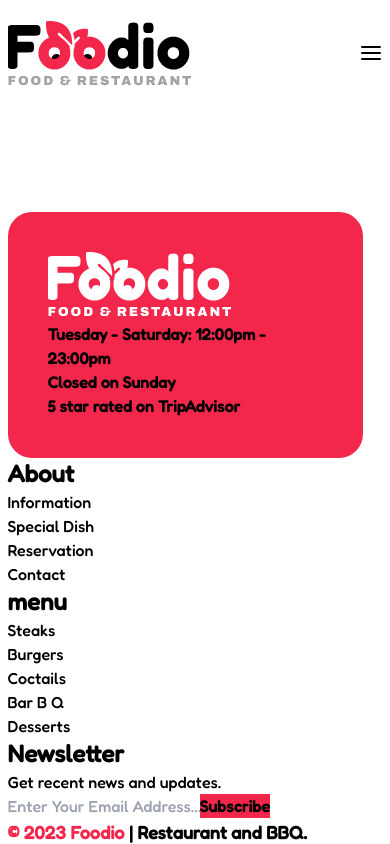
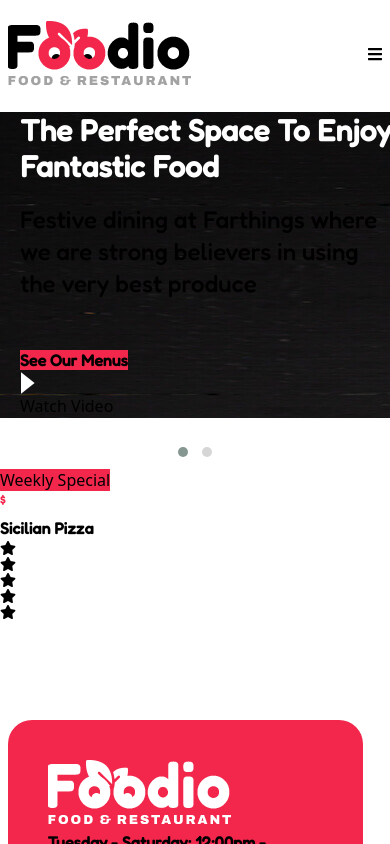
Before and after one commit to zehrasenakgul/react-next.js-with-full-stack-meal-order-project, a Next.js app: page / in a window 390 px wide. Shown: the top 844 px of the page. Built offline with nearby package versions, Linux system fonts and the light colour scheme.

Commit message:
slider making

```diff
--- /dev/null
+++ b/components/carousel.jsx
@@ -0,0 +1,151 @@
+import React from "react";
+import { FaStar } from "react-icons/fa";
+var $ = require("jquery");
+if (typeof window !== "undefined") {
+  window.$ = window.jQuery = require("jquery");
+}
+import "owl.carousel/dist/assets/owl.carousel.css";
+import "owl.carousel/dist/assets/owl.theme.default.css";
+
+import dynamic from "next/dynamic";
+const OwlCarousel = dynamic(() => import("react-owl-carousel"), {
+  ssr: false,
+});
+
+const Carousel = () => {
+  return (
+    <section className="slider-hero">
+      <div className="slider-home-1">
+        <OwlCarousel items={1} className="owl-theme" loop dots margin={8}>
+          <div
+            className="hero-section item"
+            style={{
+              backgroundImage: "url(/img/hero-1.jpg)",
+            }}
+          >
+            <div className="container mx-auto max-sm:mr-5 max-sm:ml-5 ">
+              <div className="flex items-end">
+                <div className="featured-area w-2/4 max-sm:w-full max-md:w-full max-lg:w-full">
+                  <h2 className="text-white font-fredoka capitalize text-6xl max-sm:text-3xl max-xl:text-4xl leading-tight font-black">
+                    The Perfect Space to Enjoy Fantastic Food
+                  </h2>
+                  <h5 className="pt-5 pb-12 leading-8 text-2xl font-fredoka">
+                    Festive dining at Farthings where we are strong believers in
+                    using the very best produce
+                  </h5>
+                  <div className="md:flex items-center">
+                    <a
+                      href=""
+                      className="button bg-pink button font-bold font-fredoka"
+                    >
+                      See Our Menus
+                    </a>
+                    <div className="video">
+                      <a
+                        data-fancybox=""
+                        href="https://www.youtube.com/watch?v=1La4QzGeaaQ"
+                      >
+                        <i>
+                          <svg
+                            width={15}
+                            height={22}
+                            viewBox="0 0 11 17"
+                            fill="none"
+                            xmlns="http://www.w3.org/2000/svg"
+                          >
+                            <path
+                              d="M11 8.5L0.5 0.272758L0.5 16.7272L11 8.5Z"
+                              fill="#fff"
+                            />
+                          </svg>
+                        </i>
+                        Watch Video
+                      </a>
+                    </div>
+                  </div>
+                </div>
+              </div>
+            </div>
+          </div>
+          <div
+            className="hero-section item"
+            style={{
+              backgroundImage: "url(/img/hero-2.jpg)",
+            }}
+          >
+            <div className="container mx-auto">
+              <div className="flex items-end">
+                <div className="featured-area w-2/4">
+                  <h2 className="text-white font-fredoka capitalize text-6xl leading-tight font-black">
+                    grilled cheese
+                  </h2>
+                  <h1 className="pt-5 pb-12 leading-8 text-5xl font-bold font-fredoka text-yellow">
+                    burger
+                  </h1>
+                  <div className="md:flex items-center">
+                    <a
+                      href=""
+                      className="button bg-pink button font-bold font-fredoka"
+                    >
+                      See Our Menus
+                    </a>
+                    <div className="video">
+                      <a
+                        data-fancybox=""
+                        href="https://www.youtube.com/watch?v=1La4QzGeaaQ"
+                      >
+                        <i>
+                          <svg
+                            width={15}
+                            height={22}
+                            viewBox="0 0 11 17"
+                            fill="none"
+                            xmlns="http://www.w3.org/2000/svg"
+                          >
+                            <path
+                              d="M11 8.5L0.5 0.272758L0.5 16.7272L11 8.5Z"
+                              fill="#fff"
+                            />
+                          </svg>
+                        </i>
+                        Watch Video
+                      </a>
+                    </div>
+                  </div>
+                </div>
+              </div>
+            </div>
+          </div>
+        </OwlCarousel>
+        <div className="weekly-special">
+          <span className="bg-pink">Weekly Special</span>
+          <div>
+            <h4 className="text-white font-fredoka font-bold">
+              <sup className="text-pink">$</sup>90.85
+            </h4>
+            <h5 className="font-bold font-fredoka">Sicilian Pizza</h5>
+            <ul className="star">
+              <li>
+                <FaStar />
+              </li>
+              <li>
+                <FaStar />
+              </li>
+              <li>
+                <FaStar />
+              </li>
+              <li>
+                <FaStar />
+              </li>
+              <li>
+                <FaStar />
+              </li>
+            </ul>
+          </div>
+        </div>
+      </div>
+    </section>
+  );
+};
+
+export default Carousel;
--- a/components/layouts/header.jsx
+++ b/components/layouts/header.jsx
@@ -2,6 +2,7 @@ import React, { useState } from "react";
 import CardModal from "../ui/card-modal";
 import Logo from "../ui/logo";
 import MobileMenu from "../ui/mobile-menu";
+import { FaBars } from "react-icons/fa";
 
 const Header = () => {
   const [isCardModal, setIsCardModal] = useState(false);
@@ -9,7 +10,7 @@ const Header = () => {
   return (
     <header>
       <div className="bg-yellow p-2 block max-sm:hidden max-md:hidden max-lg:hidden max-xl:hidden">
-        <div className="container mx-auto px-[]">
+        <div className="container mx-auto">
           <div className="flex-row flex-wrap items-center">
             <div className="grid grid-cols-2 gap-2">
               <div className="flex items-center">
@@ -80,10 +81,6 @@ const Header = () => {
                   <i>
                     <svg
                       className="w-8 h-auto mr-1"
-                      clip-rule="evenodd"
-                      fill-rule="evenodd"
-                      stroke-linejoin="round"
-                      stroke-miterlimit="2"
                       viewBox="0 0 32 32"
                       fill="black"
                       xmlns="http://www.w3.org/2000/svg"
@@ -114,11 +111,10 @@ const Header = () => {
                   <Logo />
                 </a>
               </div>
-              <div class="hidden cart-checkout max-sm:flex max-md:flex max-lg:flex max-xl:flex">
+              <div className="hidden cart-checkout max-sm:flex max-md:flex max-lg:flex max-xl:flex">
                 <a href="">
                   <i>
                     <svg
-                      enable-background="new 0 0 512 512"
                       viewBox="0 0 512 512"
                       xmlns="http://www.w3.org/2000/svg"
                     >
@@ -128,25 +124,9 @@ const Header = () => {
                     </svg>
                   </i>
                 </a>
-                <div class="bar-menu">
+                <div className="bar-menu">
                   <button onClick={() => setIsMobileMenu(true)}>
-                    <i>
-                      <svg
-                        viewBox="0 0 24 24"
-                        width="24"
-                        height="24"
-                        stroke="currentColor"
-                        stroke-width="2"
-                        fill="none"
-                        stroke-linecap="round"
-                        stroke-linejoin="round"
-                        class="css-i6dzq1"
-                      >
-                        <line x1="3" y1="12" x2="21" y2="12"></line>
-                        <line x1="3" y1="6" x2="21" y2="6"></line>
-                        <line x1="3" y1="18" x2="21" y2="18"></line>
-                      </svg>
-                    </i>
+                    <FaBars />
                   </button>
                 </div>
               </div>
@@ -210,7 +190,6 @@ const Header = () => {
                     className="w-[1.563rem] h-[1.563rem] mr-5 block"
                     id="Shoping-bags"
                     fill="black"
-                    enable-background="new 0 0 512 512"
                     viewBox="0 0 512 512"
                     xmlns="http://www.w3.org/2000/svg"
                   >
@@ -226,7 +205,7 @@ const Header = () => {
                   ></CardModal>
                 )}
               </div>
-              <a href="" className="bg-pink button font-bold  font-fredoka">
+              <a href="" className="bg-pink button font-bold font-fredoka">
                 Reserve a Table
               </a>
             </div>
--- a/package.json
+++ b/package.json
@@ -9,11 +9,14 @@
     "lint": "next lint"
   },
   "dependencies": {
+    "jquery": "^3.6.4",
     "next": "12.3.1",
     "react": "18.2.0",
     "react-dom": "18.2.0",
     "react-icons": "^4.8.0",
-    "react-outside-click-handler": "^1.3.0"
+    "react-outside-click-handler": "^1.3.0",
+    "react-owl-carousel": "^2.3.3",
+    "react-slick": "^0.29.0"
   },
   "devDependencies": {
     "autoprefixer": "^10.4.14",
--- a/pages/_app.js
+++ b/pages/_app.js
@@ -1,7 +1,7 @@
-import '../styles/globals.css'
+import "../styles/globals.css";
 
 function MyApp({ Component, pageProps }) {
-  return <Component {...pageProps} />
+  return <Component {...pageProps} />;
 }
 
-export default MyApp
+export default MyApp;
--- a/pages/index.jsx
+++ b/pages/index.jsx
@@ -1,6 +1,7 @@
 import Head from "next/head";
 import Header from "../components/layouts/header";
 import Footer from "../components/layouts/footer";
+import Carousel from "../components/carousel";
 
 export default function Index() {
   return (
@@ -13,10 +14,11 @@ export default function Index() {
         <link
           rel="preconnect"
           href="https://fonts.gstatic.com"
-          crossorigin="true"
+          crossOrigin="true"
         />
       </Head>
       <Header />
+      <Carousel />
       <Footer />
     </div>
   );
--- a/styles/style.css
+++ b/styles/style.css
@@ -628,3 +628,139 @@ table.shop_table.table-responsive .coupon {
     box-shadow: 0 0 0 0 rgb(255 212 13 / 25%);
   }
 }
+
+.hero-section {
+  padding-top: 170px;
+  padding-bottom: 40px;
+  background-position: center;
+  background-repeat: no-repeat;
+  background-size: cover;
+}
+.featured-area h2,
+.featured-area h5 {
+  color: white;
+  text-transform: capitalize;
+}
+.video i {
+  width: 80px;
+  height: 80px;
+  display: flex;
+  align-items: center;
+  justify-content: center;
+  border: 3px solid #fff;
+  border-radius: 50%;
+  margin-left: 45px;
+  margin-right: 14px;
+  -webkit-animation: ripple 3s infinite;
+  animation: ripple 3s infinite;
+}
+.video a {
+  color: white;
+  display: flex;
+  letter-spacing: 1px;
+  align-items: center;
+}
+.featured-area h5 {
+  padding-top: 20px;
+  padding-bottom: 50px;
+  line-height: 34px;
+}
+.featured-area h1 {
+  font-size: 135px;
+  text-transform: capitalize;
+  color: #ffd40d;
+  line-height: 185px;
+  margin-top: -25px;
+}
+.featured-area h6 {
+  color: white;
+  font-size: 26px;
+  text-transform: capitalize;
+  padding-bottom: 45px;
+  letter-spacing: 2px;
+}
+.featured-area {
+  margin-bottom: 125px;
+}
+.slider-home-1 .owl-theme .owl-nav.disabled + .owl-dots {
+  position: absolute;
+  top: 90%;
+  left: 14%;
+  display: flex;
+}
+.slider-home-1 .owl-carousel.owl-theme.owl-loaded.owl-drag {
+  margin-left: -1px;
+}
+.slider-home-1 .owl-theme .owl-dots .owl-dot.active span {
+  background: transparent;
+  border: 5px solid #ffd40d;
+  padding: 4px;
+  margin: 4px;
+}
+.slider-home-1 .owl-theme .owl-dots .owl-dot span {
+  background: #ffffff;
+  border: 7px solid #fff;
+}
+.owl-carousel .owl-item img {
+  width: auto;
+}
+/* 6. weekly-special */
+ul.star {
+  display: flex;
+  color: #ffd40d;
+}
+.bar-menu svg {
+  font-size: 24px;
+  margin-top: 0.1rem;
+}
+
+ul.star li svg {
+  font-size: 14px;
+  padding-right: 7px;
+}
+.weekly-special {
+  align-items: center;
+  border: 3px solid #ffd40d;
+  display: flex;
+  position: absolute;
+  width: auto;
+  margin-left: auto;
+  padding: 20px 30px;
+  border-radius: 30px;
+  justify-content: space-between;
+  background-color: #000000d4;
+  z-index: 11;
+  bottom: 27px;
+  right: 15%;
+}
+.weekly-special img {
+  margin-left: 20px;
+}
+section.slider-hero {
+  position: relative;
+}
+.weekly-special sup {
+  top: 0;
+  font-size: 28px;
+}
+.weekly-special h5 {
+  color: white;
+  font-size: 22px;
+  padding-top: 6px;
+  padding-bottom: 14px;
+}
+.weekly-special h4 {
+  color: white;
+  font-size: 28px;
+}
+.weekly-special span {
+  line-height: 14px;
+  font-size: 14px;
+  color: white;
+  position: absolute;
+  padding: 6px 10px;
+  text-transform: capitalize;
+  border-radius: 5px;
+  top: -16px;
+  right: 22px;
+}
--- a/tailwind.config.js
+++ b/tailwind.config.js
@@ -11,9 +11,9 @@ module.exports = {
           xs: "375px",
           sm: "640px",
           md: "768px",
-          lg: "1024px",
+          lg: "960px",
           xl: "1140px",
-          "2xl": "1140px",
+          "2xl": "1320px",
         },
       },
       colors: {
```
Also changed, not shown: next.config.js (+14 -2 lines), 1 other file (tests, documents, lock files or other folders).
